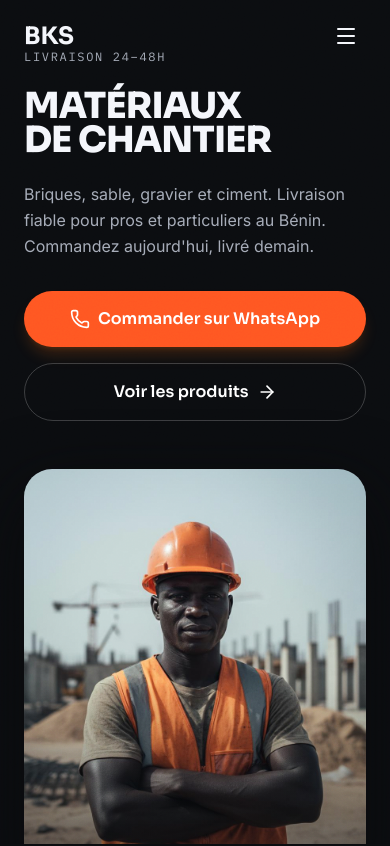
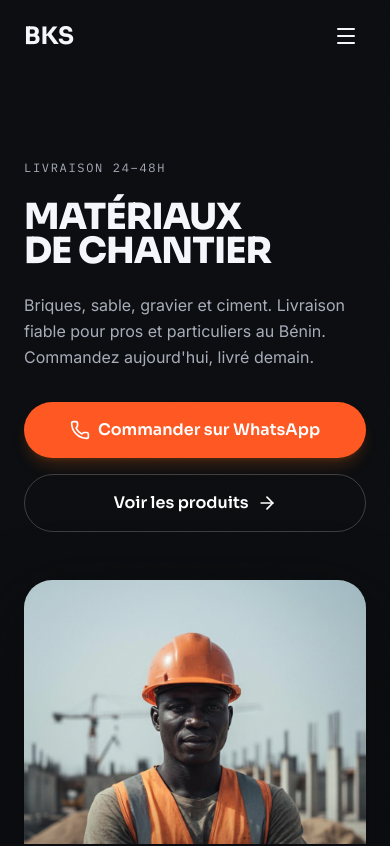
Before and after one commit to amourjun12-commits/bks-site-1.0, a React (Vite) app: page / in a window 390 px wide. Shown: the top 846 px of the page. Built offline with nearby package versions, Linux system fonts and the light colour scheme.

Commit message:
Fix: Hero header overlap on mobile

```diff
--- a/src/sections/Hero.tsx
+++ b/src/sections/Hero.tsx
@@ -55,7 +55,7 @@ export default function Hero() {
   return (
     <section
       ref={sectionRef}
-      className="section-pinned bg-bks-black flex items-center pt-24 lg:pt-28"
+      className="section-pinned bg-bks-black flex items-start lg:items-center pt-40 sm:pt-48 lg:pt-28"
     >
       <div className="w-full px-6 lg:px-[6vw] flex flex-col lg:flex-row items-center justify-between gap-12 lg:gap-0">
         {/* Left Text Block */}
```
Also changed, not shown: 5 other files (tests, documents, lock files or other folders).
